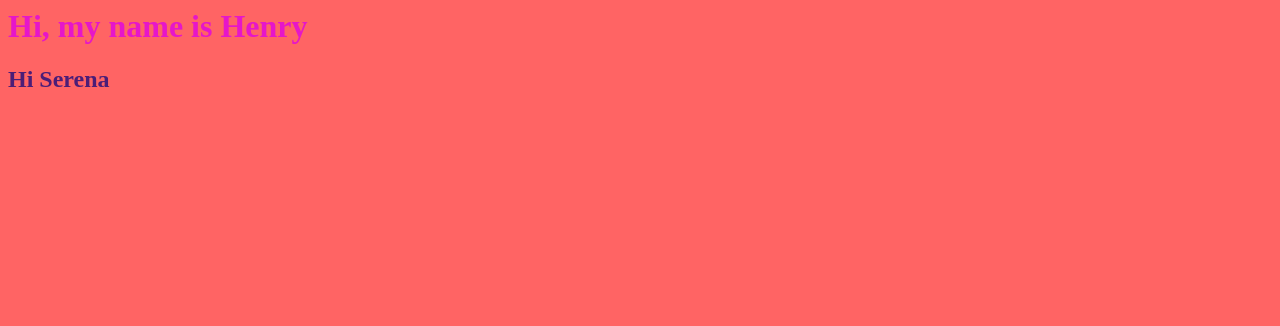
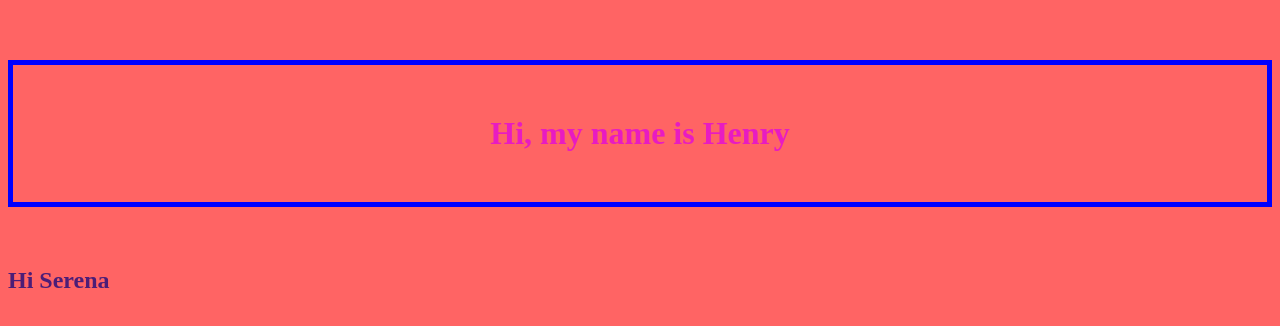
Before and after one commit to staten-island-tech/css-blogpost-project-Henryla51, a plain HTML site: page index.html in a window 1280 px wide. Drawn offline with Linux system fonts and the light colour scheme.

Commit message:
Update 2

```diff
--- a/index.html
+++ b/index.html
@@ -7,8 +7,8 @@
     <link rel="stylesheet" href="style.css">
 </head>
 <body>
-    <h1 class="Main-Header">Hi, my name is Henry</h1>
-    <h2>Hi Serena
+    <h1 class="main-header">Hi, my name is Henry</h1>
+    <h2 id=""> Hi Serena
     </h2>
 </body>
 </html>
--- a/style.css
+++ b/style.css
@@ -3,12 +3,11 @@ body {
   color: rgba(2, 0, 128, 0.705);
   font-size: 24 px;
 }
-h1 {
-  color: aliceblue;
+.main-header {
+  color: rgba(230, 22, 202, 0.924);
+  text-align: center;
+  margin-top: 30px;
+  margin: 60px auto;
+  padding: 50px 60px;
+  border: 5px solid blue;
 }
-.main-header {
-  color: rgb(230, 22, 202);
-}
-#id {
-  color: pink;
-}
```
